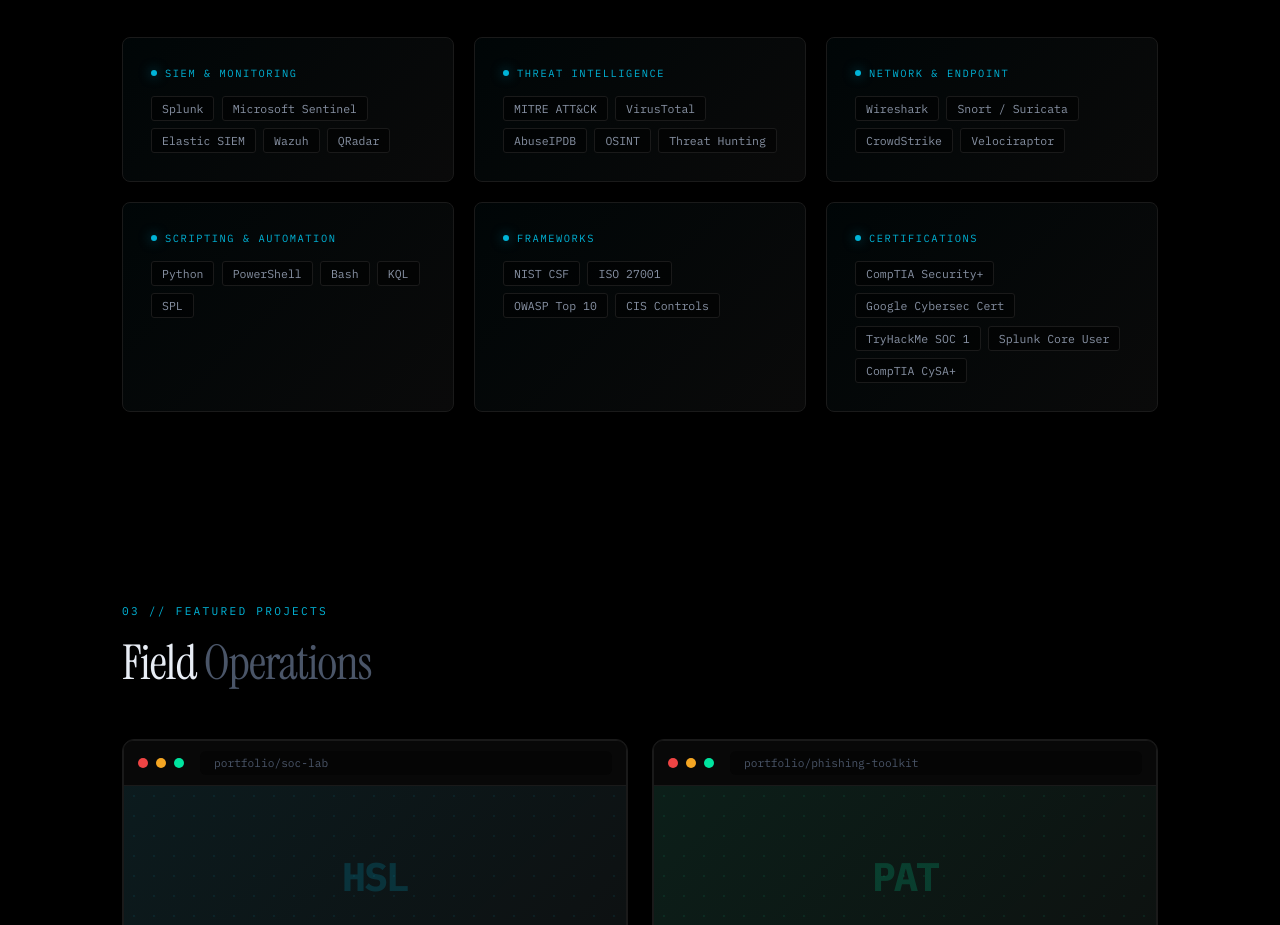
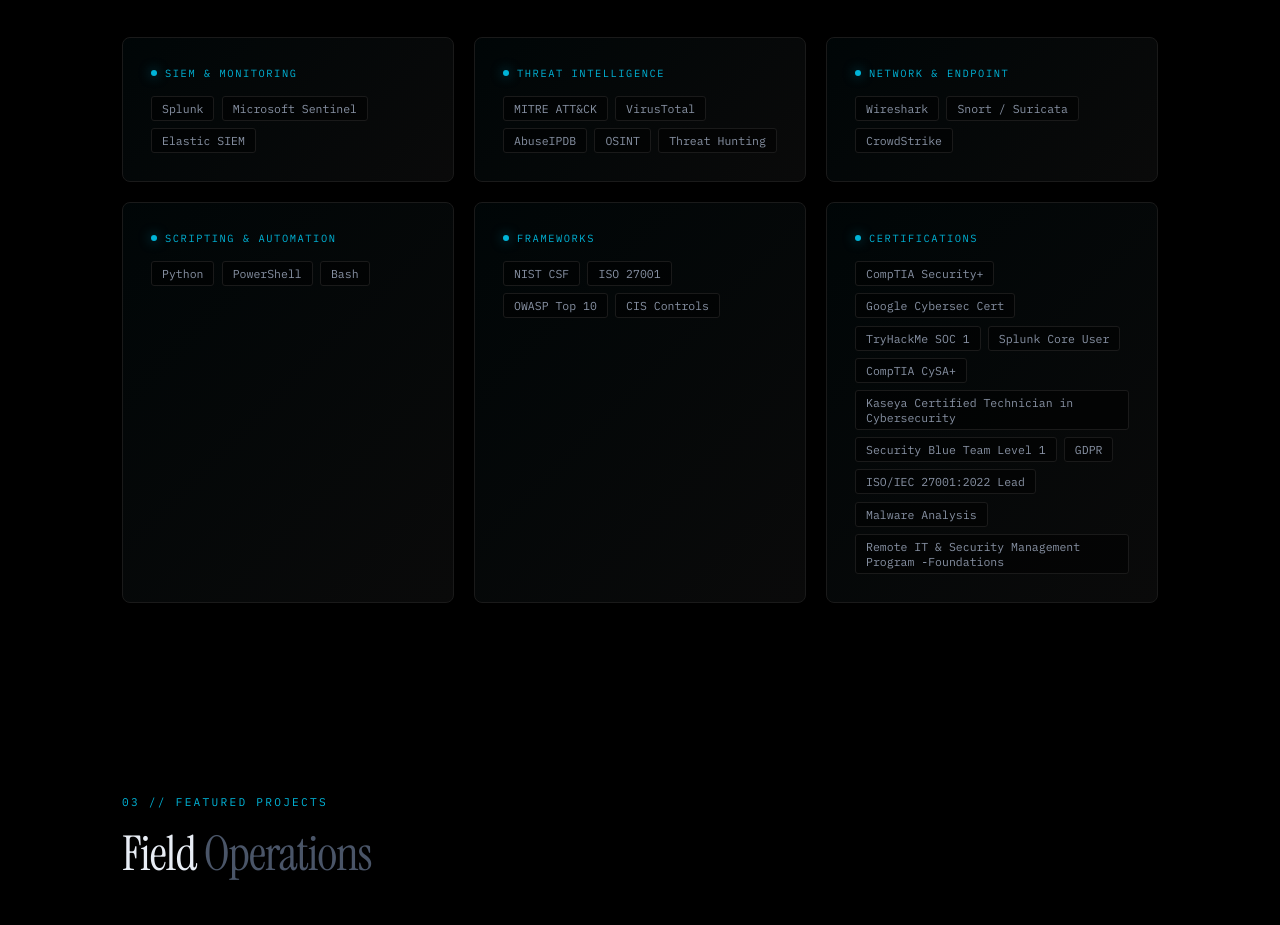
Before and after one commit to ifedili/soc-portfolio, a React (Vite) app: page / in a window 1280 px wide. Shown: the part 1780-2705 px from the top of the page. Built offline with nearby package versions, Linux system fonts and the light colour scheme.

Commit message:
certs updated1

```diff
--- a/src/App.jsx
+++ b/src/App.jsx
@@ -46,12 +46,12 @@
 ]
 
 const SKILLS = [
-  { cat: 'SIEM & Monitoring', items: ['Splunk', 'Microsoft Sentinel', 'Elastic SIEM', 'Wazuh', 'QRadar'] },
+  { cat: 'SIEM & Monitoring', items: ['Splunk', 'Microsoft Sentinel', 'Elastic SIEM'] },
   { cat: 'Threat Intelligence', items: ['MITRE ATT&CK', 'VirusTotal', 'AbuseIPDB', 'OSINT', 'Threat Hunting'] },
-  { cat: 'Network & Endpoint', items: ['Wireshark', 'Snort / Suricata', 'CrowdStrike', 'Velociraptor'] },
-  { cat: 'Scripting & Automation', items: ['Python', 'PowerShell', 'Bash', 'KQL', 'SPL'] },
+  { cat: 'Network & Endpoint', items: ['Wireshark', 'Snort / Suricata', 'CrowdStrike', ] },
+  { cat: 'Scripting & Automation', items: ['Python', 'PowerShell', 'Bash'] },
   { cat: 'Frameworks', items: ['NIST CSF', 'ISO 27001', 'OWASP Top 10', 'CIS Controls'] },
-  { cat: 'Certifications', items: ['CompTIA Security+', 'Google Cybersec Cert', 'TryHackMe SOC 1', 'Splunk Core User', 'CompTIA CySA+'] },
+  { cat: 'Certifications', items: ['CompTIA Security+', 'Google Cybersec Cert', 'TryHackMe SOC 1', 'Splunk Core User', 'CompTIA CySA+', 'Kaseya Certified Technician in Cybersecurity', 'Security Blue Team Level 1', 'GDPR', 'ISO/IEC 27001:2022 Lead', 'Malware Analysis', 'Remote IT & Security Management Program -Foundations'] },
 ]
 
 const PROJECTS = [
```
